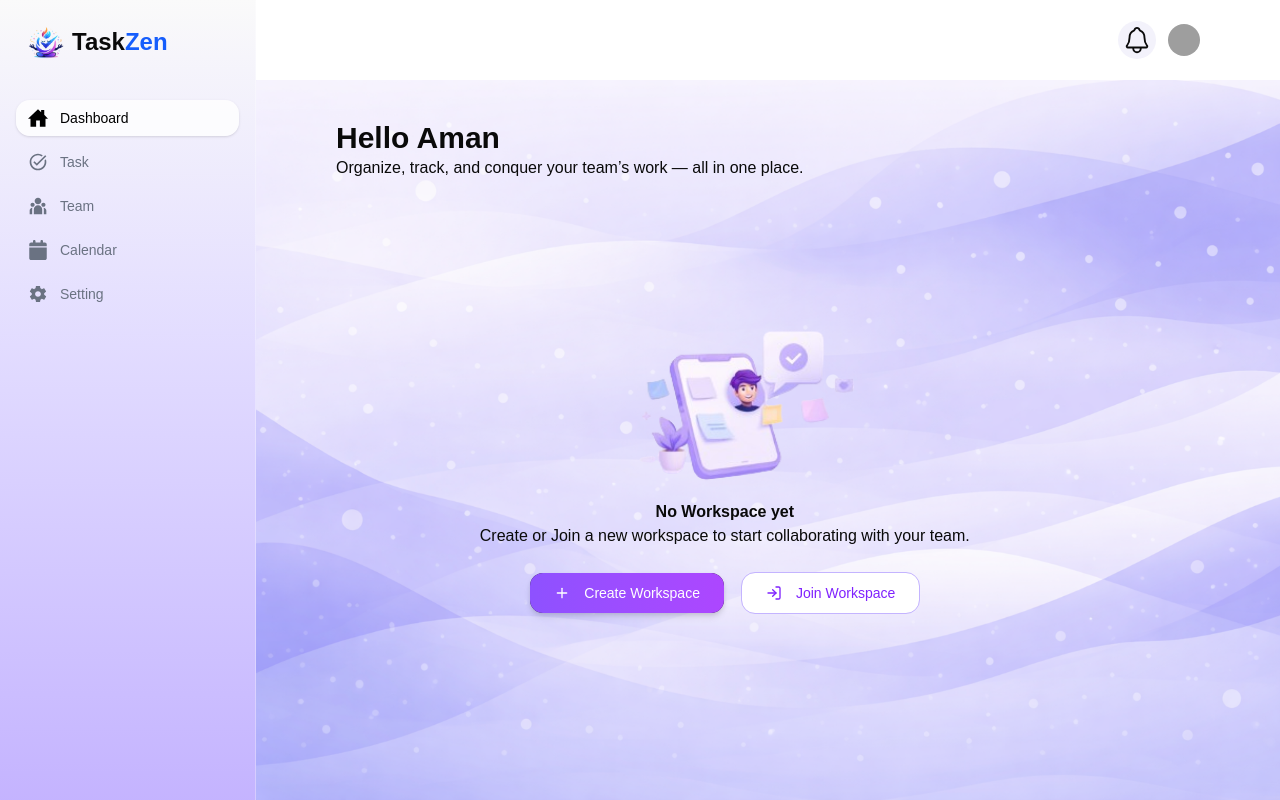
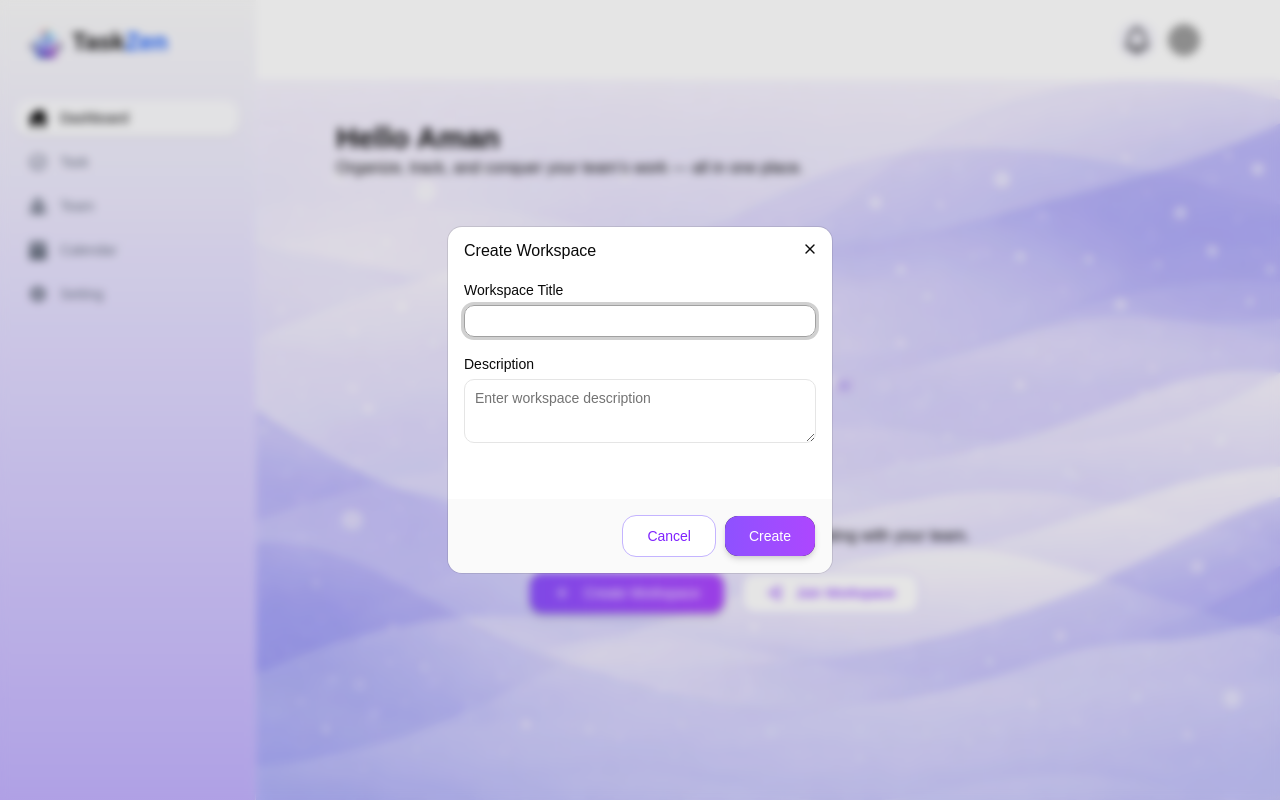
Before and after one commit to konlin008/Team-Task-Manager, a React (Vite) app in the folder client/: page / in a window 1280 px wide. Both pictures are taken after a click on the button "Create Workspace". Built offline with nearby package versions, Linux system fonts and the light colour scheme; grey boxes are pictures that could not be loaded.

Commit message:
added API integration for workspace creation

```diff
--- /dev/null
+++ b/client/src/api/workspace.api.js
@@ -0,0 +1,6 @@
+import api from "./axios";
+
+export const createWorkspaceApi = async (payload) => {
+  const res = api.post("/workspace", payload);
+  return res.data;
+};
--- a/client/src/components/ui/button.jsx
+++ b/client/src/components/ui/button.jsx
@@ -25,7 +25,7 @@ const buttonVariants = cva(
           "h-8 gap-1.5 px-2.5 has-data-[icon=inline-end]:pr-2 has-data-[icon=inline-start]:pl-2",
         xs: "h-6 gap-1 rounded-[min(var(--radius-md),10px)] px-2 text-xs in-data-[slot=button-group]:rounded-lg has-data-[icon=inline-end]:pr-1.5 has-data-[icon=inline-start]:pl-1.5 [&_svg:not([class*='size-'])]:size-3",
         sm: "h-7 gap-1 rounded-[min(var(--radius-md),12px)] px-2.5 text-[0.8rem] in-data-[slot=button-group]:rounded-lg has-data-[icon=inline-end]:pr-1.5 has-data-[icon=inline-start]:pl-1.5 [&_svg:not([class*='size-'])]:size-3.5",
-        lg: "h-9 gap-1.5 px-2.5 has-data-[icon=inline-end]:pr-3 has-data-[icon=inline-start]:pl-3",
+        lg: "h-9 gap-1.5 px-2.5 has-data-[icon=inline-end]:pr-2 has-data-[icon=inline-start]:pl-2",
         icon: "size-8",
         "icon-xs":
           "size-6 rounded-[min(var(--radius-md),10px)] in-data-[slot=button-group]:rounded-lg [&_svg:not([class*='size-'])]:size-3",
--- /dev/null
+++ b/client/src/components/ui/dialog.jsx
@@ -0,0 +1,151 @@
+import * as React from "react"
+import { Dialog as DialogPrimitive } from "radix-ui"
+
+import { cn } from "@/lib/utils"
+import { Button } from "@/components/ui/button"
+import { XIcon } from "lucide-react"
+
+function Dialog({
+  ...props
+}) {
+  return <DialogPrimitive.Root data-slot="dialog" {...props} />;
+}
+
+function DialogTrigger({
+  ...props
+}) {
+  return <DialogPrimitive.Trigger data-slot="dialog-trigger" {...props} />;
+}
+
+function DialogPortal({
+  ...props
+}) {
+  return <DialogPrimitive.Portal data-slot="dialog-portal" {...props} />;
+}
+
+function DialogClose({
+  ...props
+}) {
+  return <DialogPrimitive.Close data-slot="dialog-close" {...props} />;
+}
+
+function DialogOverlay({
+  className,
+  ...props
+}) {
+  return (
+    <DialogPrimitive.Overlay
+      data-slot="dialog-overlay"
+      className={cn(
+        "fixed inset-0 isolate z-50 bg-black/10 duration-100 supports-backdrop-filter:backdrop-blur-xs data-open:animate-in data-open:fade-in-0 data-closed:animate-out data-closed:fade-out-0",
+        className
+      )}
+      {...props} />
+  );
+}
+
+function DialogContent({
+  className,
+  children,
+  showCloseButton = true,
+  ...props
+}) {
+  return (
+    <DialogPortal>
+      <DialogOverlay />
+      <DialogPrimitive.Content
+        data-slot="dialog-content"
+        className={cn(
+          "fixed top-1/2 left-1/2 z-50 grid w-full max-w-[calc(100%-2rem)] -translate-x-1/2 -translate-y-1/2 gap-4 rounded-xl bg-popover p-4 text-sm text-popover-foreground ring-1 ring-foreground/10 duration-100 outline-none sm:max-w-sm data-open:animate-in data-open:fade-in-0 data-open:zoom-in-95 data-closed:animate-out data-closed:fade-out-0 data-closed:zoom-out-95",
+          className
+        )}
+        {...props}>
+        {children}
+        {showCloseButton && (
+          <DialogPrimitive.Close data-slot="dialog-close" asChild>
+            <Button variant="ghost" className="absolute top-2 right-2" size="icon-sm">
+              <XIcon />
+              <span className="sr-only">Close</span>
+            </Button>
+          </DialogPrimitive.Close>
+        )}
+      </DialogPrimitive.Content>
+    </DialogPortal>
+  );
+}
+
+function DialogHeader({
+  className,
+  ...props
+}) {
+  return (
+    <div
+      data-slot="dialog-header"
+      className={cn("flex flex-col gap-2", className)}
+      {...props} />
+  );
+}
+
+function DialogFooter({
+  className,
+  showCloseButton = false,
+  children,
+  ...props
+}) {
+  return (
+    <div
+      data-slot="dialog-footer"
+      className={cn(
+        "-mx-4 -mb-4 flex flex-col-reverse gap-2 rounded-b-xl border-t bg-muted/50 p-4 sm:flex-row sm:justify-end",
+        className
+      )}
+      {...props}>
+      {children}
+      {showCloseButton && (
+        <DialogPrimitive.Close asChild>
+          <Button variant="outline">Close</Button>
+        </DialogPrimitive.Close>
+      )}
+    </div>
+  );
+}
+
+function DialogTitle({
+  className,
+  ...props
+}) {
+  return (
+    <DialogPrimitive.Title
+      data-slot="dialog-title"
+      className={cn("font-heading text-base leading-none font-medium", className)}
+      {...props} />
+  );
+}
+
+function DialogDescription({
+  className,
+  ...props
+}) {
+  return (
+    <DialogPrimitive.Description
+      data-slot="dialog-description"
+      className={cn(
+        "text-sm text-muted-foreground *:[a]:underline *:[a]:underline-offset-3 *:[a]:hover:text-foreground",
+        className
+      )}
+      {...props} />
+  );
+}
+
+export {
+  Dialog,
+  DialogClose,
+  DialogContent,
+  DialogDescription,
+  DialogFooter,
+  DialogHeader,
+  DialogOverlay,
+  DialogPortal,
+  DialogTitle,
+  DialogTrigger,
+}
--- /dev/null
+++ b/client/src/components/ui/textarea.jsx
@@ -0,0 +1,20 @@
+import * as React from "react"
+
+import { cn } from "@/lib/utils"
+
+function Textarea({
+  className,
+  ...props
+}) {
+  return (
+    <textarea
+      data-slot="textarea"
+      className={cn(
+        "flex field-sizing-content min-h-16 w-full rounded-lg border border-input bg-transparent px-2.5 py-2 text-base transition-colors outline-none placeholder:text-muted-foreground focus-visible:border-ring focus-visible:ring-3 focus-visible:ring-ring/50 disabled:cursor-not-allowed disabled:bg-input/50 disabled:opacity-50 aria-invalid:border-destructive aria-invalid:ring-3 aria-invalid:ring-destructive/20 md:text-sm dark:bg-input/30 dark:disabled:bg-input/80 dark:aria-invalid:border-destructive/50 dark:aria-invalid:ring-destructive/40",
+        className
+      )}
+      {...props} />
+  );
+}
+
+export { Textarea }
--- /dev/null
+++ b/client/src/hooks/workspace.hook.js
@@ -0,0 +1,8 @@
+import { createWorkspaceApi } from "@/api/workspace.api.js";
+import { useMutation } from "@tanstack/react-query";
+
+export const useCreateWorksapce = () => {
+  return useMutation({
+    mutationFn: createWorkspaceApi,
+  });
+};
--- a/client/src/pages/Dashboard.jsx
+++ b/client/src/pages/Dashboard.jsx
@@ -1,10 +1,33 @@
 import { Button } from '@/components/ui/button'
-import { Card, CardAction, CardContent, CardDescription, CardFooter, CardHeader, CardTitle } from '@/components/ui/card'
+import { Card, CardAction, CardContent, CardDescription, CardHeader, CardTitle } from '@/components/ui/card'
+import { Dialog, DialogClose, DialogContent, DialogDescription, DialogFooter, DialogHeader, DialogTitle, DialogTrigger } from '@/components/ui/dialog'
+import { Field, FieldGroup } from '@/components/ui/field'
+import { Input } from '@/components/ui/input'
+import { Label } from '@/components/ui/label'
+import { Textarea } from '@/components/ui/textarea'
+import { useCreateWorksapce } from '@/hooks/workspace.hook'
 import { LogIn, Plus } from 'lucide-react'
-import React from 'react'
+import React, { useEffect, useState } from 'react'
+import { toast } from 'react-toastify'
 
 const Dashboard = () => {
     const Workspace = false
+    const [title, setTitle] = useState('')
+    const [description, setDescription] = useState('')
+    const { mutate, isError, isSuccess, data, error } = useCreateWorksapce()
+    const createWorkspace = () => {
+        if (title.length === 0) return toast.error("Title Required")
+        mutate({ title, description });
+        setTitle("")
+        setDescription("")
+    }
+    useEffect(() => {
+        if (isError) {
+            console.log(error?.response?.data?.message || "Something Went Wrong");
+        }
+        if (isSuccess) toast.success(data?.message || 'Workspace Created Successfully');
+
+    }, [isError, isSuccess])
     return (
         <div className='w-full min-h-[calc(100vh-80px)] bg-[#F3F2FB] px-20 py-10 bg-[url(/bg.png)] bg-cover flex flex-col gap-10 '>
             <div>
@@ -51,14 +74,46 @@ const Dashboard = () => {
                                 Create or Join a new  workspace to start collaborating with your team.
                             </p>
                             <div className="flex gap-4 justify-center mt-6">
+                                <Dialog>
+                                    <form >
+                                        <DialogTrigger asChild>
+                                            <Button
+                                                className="bg-linear-to-r from-violet-500 to-purple-500 text-white px-6 py-5 rounded-xl shadow-md hover:opacity-90 transition"
+                                            >
+                                                <Plus className="mr-2 h-5 w-5" />
+                                                Create Workspace
+                                            </Button>
+                                        </DialogTrigger>
+                                        <DialogContent className="sm:max-w-sm">
+                                            <DialogHeader>
+                                                <DialogTitle>Create Workspace</DialogTitle>
+                                                <DialogDescription>
 
-                                <Button
-                                    className="bg-linear-to-r from-violet-500 to-purple-500 text-white px-6 py-5 rounded-xl shadow-md hover:opacity-90 transition"
-                                >
-                                    <Plus className="mr-2 h-5 w-5" />
-                                    Create Workspace
-                                </Button>
+                                                </DialogDescription>
+                                            </DialogHeader>
+                                            <FieldGroup>
+                                                <Field>
+                                                    <Label htmlFor="title">Workspace Title</Label>
+                                                    <Input id="title" name="title" value={title} onChange={(e) => setTitle(e.target.value)} />
+                                                </Field>
+                                                <Field>
+                                                    <Label htmlFor="description">Description</Label>
+                                                    <Textarea id="description" placeholder="Enter workspace description" value={description} onChange={(e) => setDescription(e.target.value)} />
+                                                </Field>
+                                            </FieldGroup>
+                                            <DialogFooter className={'mt-10 border-t-0'}>
+                                                <DialogClose asChild>
+                                                    <Button variant="outline"
+                                                        className="px-6 py-5 rounded-xl border-violet-300 text-violet-600 hover:bg-violet-50">Cancel</Button>
+                                                </DialogClose>
+                                                <DialogClose asChild>
+                                                    <Button onClick={createWorkspace} className="bg-linear-to-r from-violet-500 to-purple-500 text-white px-6 py-5 rounded-xl shadow-md hover:opacity-90 transition" >Create</Button>
+                                                </DialogClose>
 
+                                            </DialogFooter>
+                                        </DialogContent>
+                                    </form>
+                                </Dialog>
                                 <Button
                                     variant="outline"
                                     className="px-6 py-5 rounded-xl border-violet-300 text-violet-600 hover:bg-violet-50"
```
Also changed, not shown: 2 other files (tests, documents, lock files or other folders).
